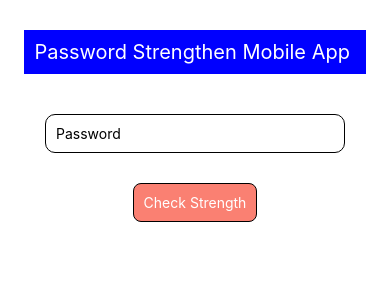
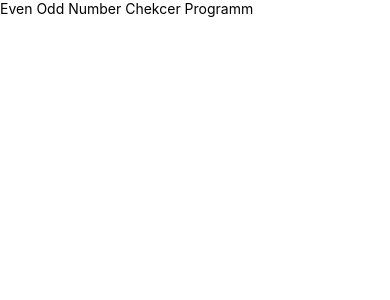
Before and after one commit to Mansoorali121/React-Native-Interview-Preparation, a React Native app: screen / in a window 390 px wide. Shown: the top 300 px of the page. Built offline with nearby package versions, Linux system fonts and the light colour scheme.

Commit message:
Even , odd Chekcer

```diff
--- a/App.tsx
+++ b/App.tsx
@@ -206,81 +206,97 @@
 //   message:{fontSize:20,color:"red"},
 // });
 
-import {
-  StyleSheet,
-  Text,
-  TextInput,
-  TouchableOpacity,
-  View,
-} from 'react-native';
-import React, { useState } from 'react';
+// import {
+//   StyleSheet,
+//   Text,
+//   TextInput,
+//   TouchableOpacity,
+//   View,
+// } from 'react-native';
+// import React, { useState } from 'react';
+
+// const App = () => {
+//   const [password, setPassword] = useState('');
+//   const [message, setMessage] = useState('');
+
+//   // Password Strenght Checker Function
+//   const Checkpassword = () => {
+//     const pass = password.trim();
+//     if (pass === '') {
+//       setMessage('Please enter password');
+//     } else if (pass.length < 6) {
+//       setMessage('Weak password');
+//     } else if (pass.length < 10) {
+//       setMessage('Moderate password');
+//     } else {
+//       setMessage('Strong password');
+//     }
+//   };
+//   return (
+//     <View style={styles.container}>
+//       <Text style={styles.title}>Password Strengthen Mobile App </Text>
+//       <TextInput
+//         placeholder="Password"
+//         secureTextEntry={true}
+//         style={styles.input}
+//         value={password}
+//         onChangeText={setPassword}
+//       />
+//       <View style={styles.btncontainer}>
+//         <TouchableOpacity
+//           style={styles.button}
+//           onPress={Checkpassword}
+//           activeOpacity={0.6}
+//         >
+//           <Text style={styles.btnText}>Check Strength</Text>
+//         </TouchableOpacity>
+//         <Text style={styles.message}>{message}</Text>
+//       </View>
+//     </View>
+//   );
+// };
+
+// export default App;
+
+// const styles = StyleSheet.create({
+//   container: { flex: 1, alignItems: 'center', marginTop: 30 },
+//   title: {
+//     fontSize: 20,
+//     fontWeight: 'semibold',
+//     backgroundColor: 'blue',
+//     color: 'white',
+//     padding: 10,
+//   },
+//   input: {
+//     borderWidth: 1,
+//     padding: 10,
+//     marginTop: 40,
+//     width: 300,
+//     borderRadius: 10,
+//   },
+//   button: {
+//     borderWidth: 1,
+//     padding: 10,
+//     borderRadius: 8,
+//     backgroundColor: 'salmon',
+//   },
+//   btnText: { color: '#fff', fontWeight: 'semibold' },
+//   btncontainer: { alignItems: 'center', marginTop: 30 },
+//   message: { fontSize: 20, color: 'red', marginTop: 20 },
+// });
+
+
+import { StyleSheet, Text, View } from 'react-native'
+import React from 'react'
 
 const App = () => {
-  const [password, setPassword] = useState('');
-  const [message, setMessage] = useState('');
-
-  // Password Strenght Checker Function
-  const Checkpassword = () => {
-    const pass = password.trim();
-    if (pass === '') {
-      setMessage('Please enter password');
-    } else if (pass.length < 6) {
-      setMessage('Weak password');
-    } else if (pass.length < 10) {
-      setMessage('Moderate password');
-    } else {
-      setMessage('Strong password');
-    }
-  };
   return (
-    <View style={styles.container}>
-      <Text style={styles.title}>Password Strengthen Mobile App </Text>
-      <TextInput
-        placeholder="Password"
-        secureTextEntry={true}
-        style={styles.input}
-        value={password}
-        onChangeText={setPassword}
-      />
-      <View style={styles.btncontainer}>
-        <TouchableOpacity
-          style={styles.button}
-          onPress={Checkpassword}
-          activeOpacity={0.6}
-        >
-          <Text style={styles.btnText}>Check Strength</Text>
-        </TouchableOpacity>
-        <Text style={styles.message}>{message}</Text>
-      </View>
+    <View>
+      <Text>Even Odd Number Chekcer Programm </Text>
     </View>
-  );
-};
+  )
+}
 
 export default App;
 
-const styles = StyleSheet.create({
-  container: { flex: 1, alignItems: 'center', marginTop: 30 },
-  title: {
-    fontSize: 20,
-    fontWeight: 'semibold',
-    backgroundColor: 'blue',
-    color: 'white',
-    padding: 10,
-  },
-  input: {
-    borderWidth: 1,
-    padding: 10,
-    marginTop: 40,
-    width: 300,
-    borderRadius: 10,
-  },
-  button: {
-    borderWidth: 1,
-    padding: 10,
-    borderRadius: 8,
-    backgroundColor: 'salmon',
-  },
-  btnText: { color: '#fff', fontWeight: 'semibold' },
-  btncontainer: { alignItems: 'center', marginTop: 30 },
-  message: { fontSize: 20, color: 'red', marginTop: 20 },
-});
+const styles = StyleSheet.create({})
```
